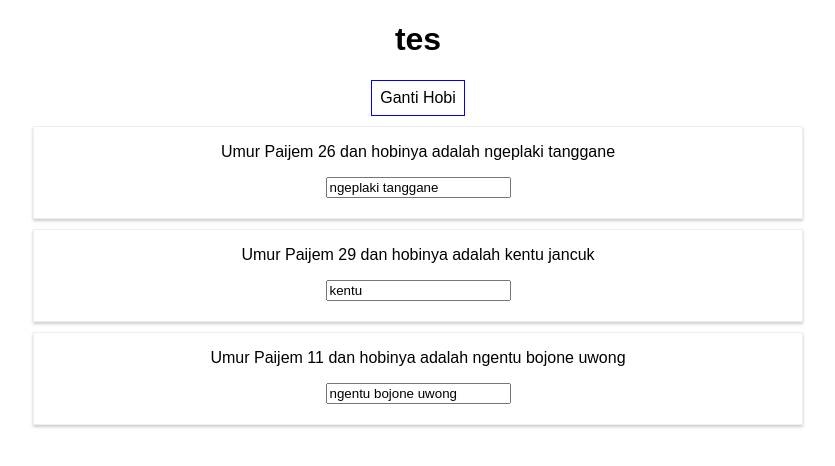
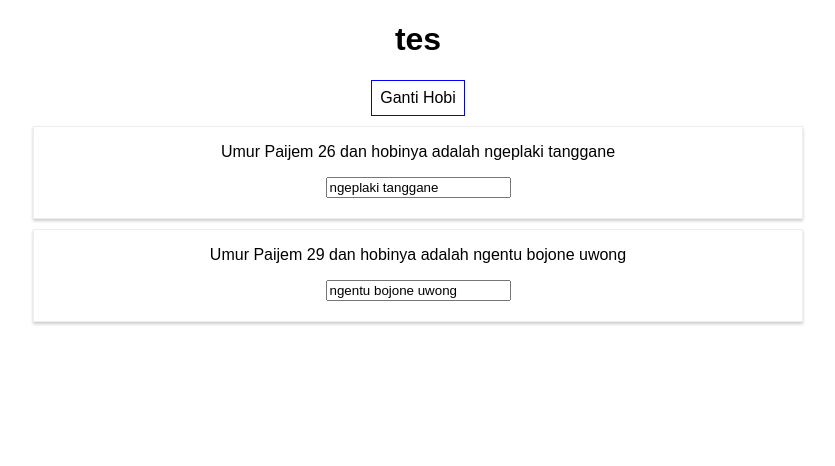
Before and after one commit to moronkids/mastering_react, a React (Create React App) app: page / in a window 1280 px wide. Shown: the top 466 px of the page, without its empty margins (222-1057 px from the left). Built offline with nearby package versions, Linux system fonts and the light colour scheme.

Commit message:
last push section4

```diff
--- a/src/App.js
+++ b/src/App.js
@@ -1,73 +1,100 @@
-import React, { Component } from 'react';
-import logo from './logo.svg';
-import './App.css';
-import Person from './Person/Person';
+import React, { Component } from "react";
+import logo from "./logo.svg";
+import "./App.css";
+import Person from "./Person/Person";
 class App extends Component {
   state = {
-    hobbies : [
+    hobbies: [
       {
-        hobi : 'ngeplaki tanggane'
+        id: 0,
+        hobi: "ngeplaki tanggane",
       },
       {
-        hobi : 'ngentu bojone uwong'
-      }
+        id : 1,
+        hobi: "ngentu bojone uwong",
+      },
     ],
-    otherState : 'duarr',
-    personStat : true,
-  }
+    otherState: "duarr",
+    personStat: true,
+  };
 
   gantiHobiHandler = (duar) => {
-    console.log('This Clicked', duar);
+    console.log("This Clicked", duar);
     // this.state.hobbies[0].hobi = 'Ihik dong'
-    if(duar == 'Mancikk i bojomu') {
+    if (duar == "Mancikk i bojomu") {
       this.setState({
         hobbies: [
           {
-            hobi: 'gelut ayo'
+            id : 0,
+            hobi: "gelut ayo",
           },
           {
-            hobi: duar
-          }
-        ]
+            id: 1,
+            hobi: duar,
+          },
+        ],
+      });
+    } else {
+      this.setState({
+        personStat: !this.state.personStat,
       });
     }
-    else {
-      this.setState({
-        personStat: !this.state.personStat
-      })
+  };
+
+  iniKey = () => {
+
+  }
+  gantiHobiInput = (event, id) => {
+    // const personIndex = this.state.hobbies.findIndex(p => { return p.id == id});
+    // console.log(personIndex, 'sd')
+    const person = {
+      ...this.state.hobbies[id]
+
     }
-  }
+    person.hobi = event.target.value;
+    console.log(person)
 
-  gantiHobiInput = (event) => {
-    // console.log();
-    this.setState({
-      hobbies: [
-        {
-          hobi: event.target.value
-        },
-        {
-          hobi: 'manciki risma'
-        }
-      ]
-    });
-  }
+    const persons = [...this.state.hobbies]
+
+    persons[id] = person;
+    console.log(persons)
+    this.setState({hobbies: persons})
+  };
   render() {
     const style = {
-      backgroundColor: 'white',
-      font: 'inherit',
-      border: '1px solid blue',
-      padding: '8px',
-      cursor: 'pointer'
-    }
+      backgroundColor: "white",
+      font: "inherit",
+      border: "1px solid blue",
+      padding: "8px",
+      cursor: "pointer",
+    };
 
     let persons = null;
 
-    if(this.state.personStat) {
+    if (this.state.personStat) {
       persons = (
         <div>
-          <Person hobi={this.gantiHobiInput} hobbies={this.state.hobbies[0].hobi}/>
-        <Person click={this.gantiHobiHandler.bind(this, 'Mancing')} hobbies="kentu">jancuk</Person>
-        <Person hobbies={this.state.hobbies[1].hobi}/>
+          {this.state.hobbies.map((hobi, key) => {
+            // console.log(hobi, 'show me', key)
+            return (
+              <Person
+                key={hobi.id}
+                hobi={(event) => this.gantiHobiInput(event, hobi.id)}
+                hobbies={hobi.hobi}
+                click={this.gantiHobiHandler.bind(this, "Mancing")}
+              />
+            );
+          })}
+          {/* <Person
+            hobi={this.gantiHobiInput}
+            hobbies={this.state.hobbies[0].hobi}
+          />
+          <Person
+            click={this.gantiHobiHandler.bind(this, "Mancing")}
+            hobbies="kentu">
+            jancuk
+          </Person>
+          <Person hobbies={this.state.hobbies[1].hobi} /> */}
         </div>
       );
     }
@@ -78,10 +105,13 @@ class App extends Component {
         {/* <button onClick={this.gantiHobiHandler.bind(this, 'Mancik')}>Ganti Hobi</button> */}
         {/* using arrow function */}
 
-        <button style={style} onClick={() => this.gantiHobiHandler('Mancikk i bojom')}>Ganti Hobi</button>
+        <button
+          style={style}
+          onClick={() => this.gantiHobiHandler("Mancikk i bojom")}>
+          Ganti Hobi
+        </button>
         {/* hobbies is a props */}
-      {persons}
-
+        {persons}
 
         {/* <header className="App-header">
           <img src={logo} className="App-logo" alt="logo" />
--- a/src/Person/Person.jsx
+++ b/src/Person/Person.jsx
@@ -1,6 +1,7 @@
 import React from 'react';
 import './Person.css'
 const person = (props) => {
+    // console.log(props, ...props.key)
     return (
     <div className="Person">
         <p onClick={props.click}>Umur Paijem {Math.floor(Math.random() * 30)} dan hobinya adalah {props.hobbies} {props.children}</p>
```
